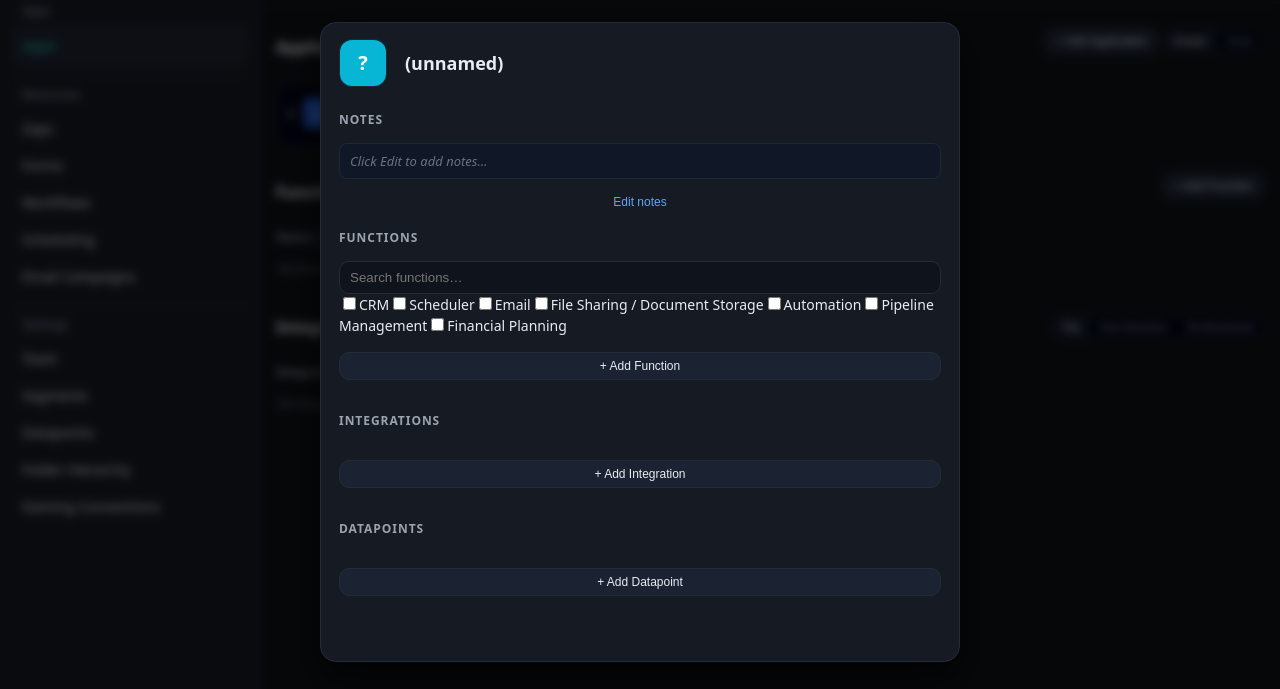
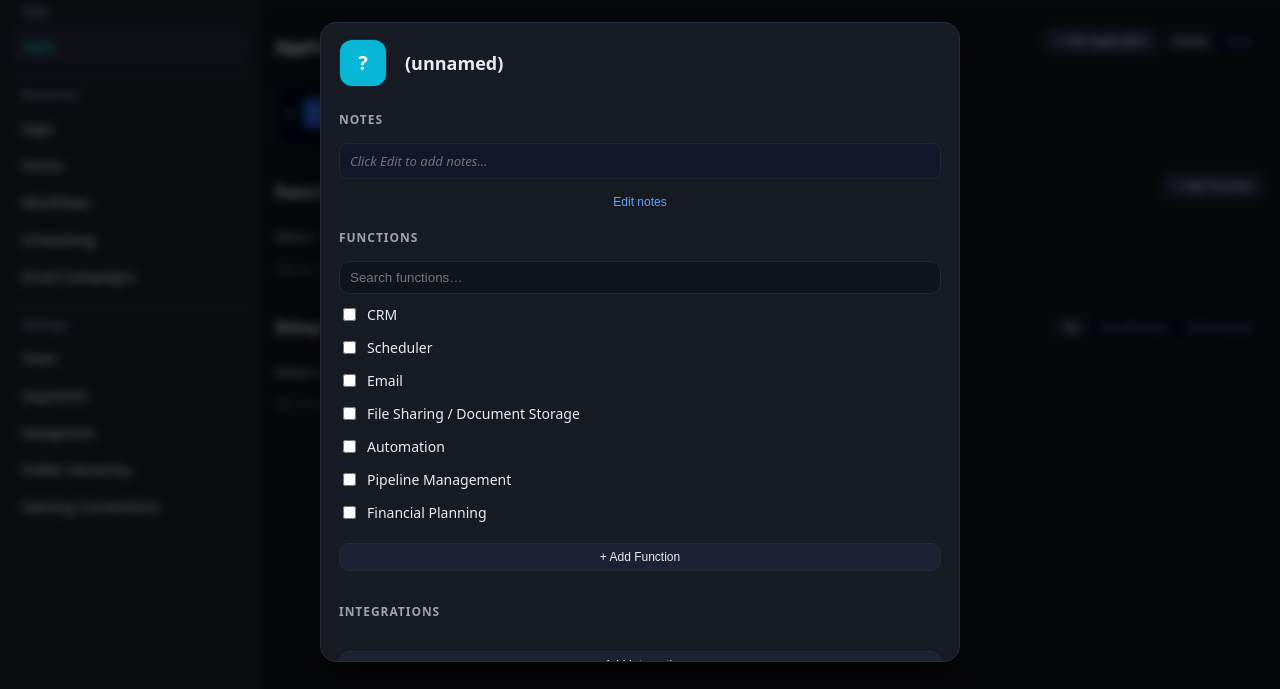
Before and after one commit to SphynxGitHub/apps-map, a plain HTML site: page index.html in a window 1280 px wide. Both pictures are taken after a click on the button "+ Add Application". Shown: the part 58-747 px from the top of the page. Drawn offline with Linux system fonts and the light colour scheme.

Commit message:
Update ui.css

```diff
--- a/css/ui.css
+++ b/css/ui.css
@@ -353,6 +353,25 @@ textarea{min-height:90px}
   justify-content: center;
   background: #111827;
   border: 1px solid #1f2937;
+}
+
+.modal-search {
+  width: 100%;
+  padding: 6px 8px;
+  margin-bottom: 6px;
+}
+
+.modal-checklist {
+  display: flex;
+  flex-direction: column;
+  gap: 4px;
+}
+
+.modal-checkrow {
+  display: flex;
+  align-items: center;
+  gap: 8px;
+  padding: 4px 0;
 }
 
 .app-icon-inner {
```
